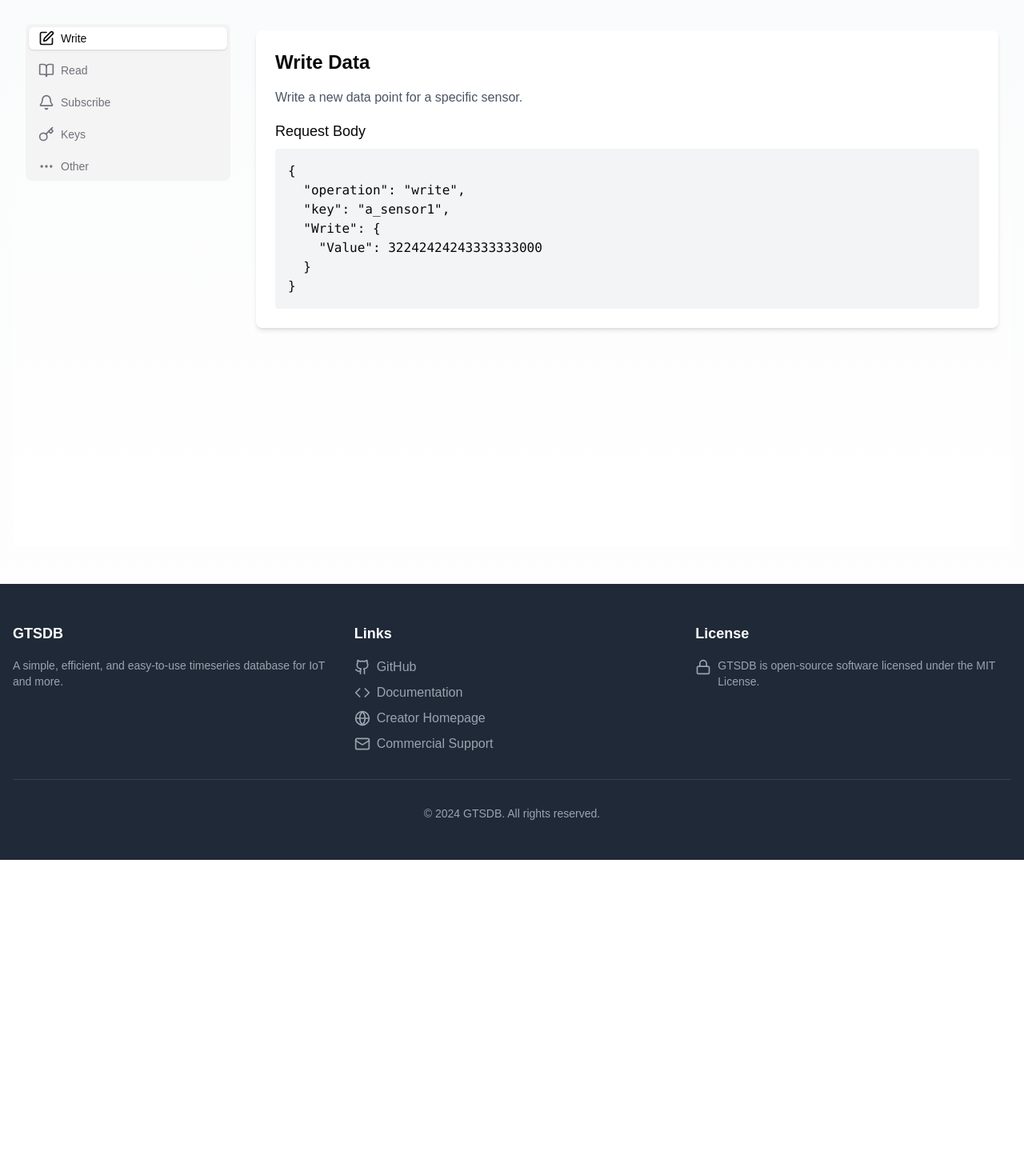
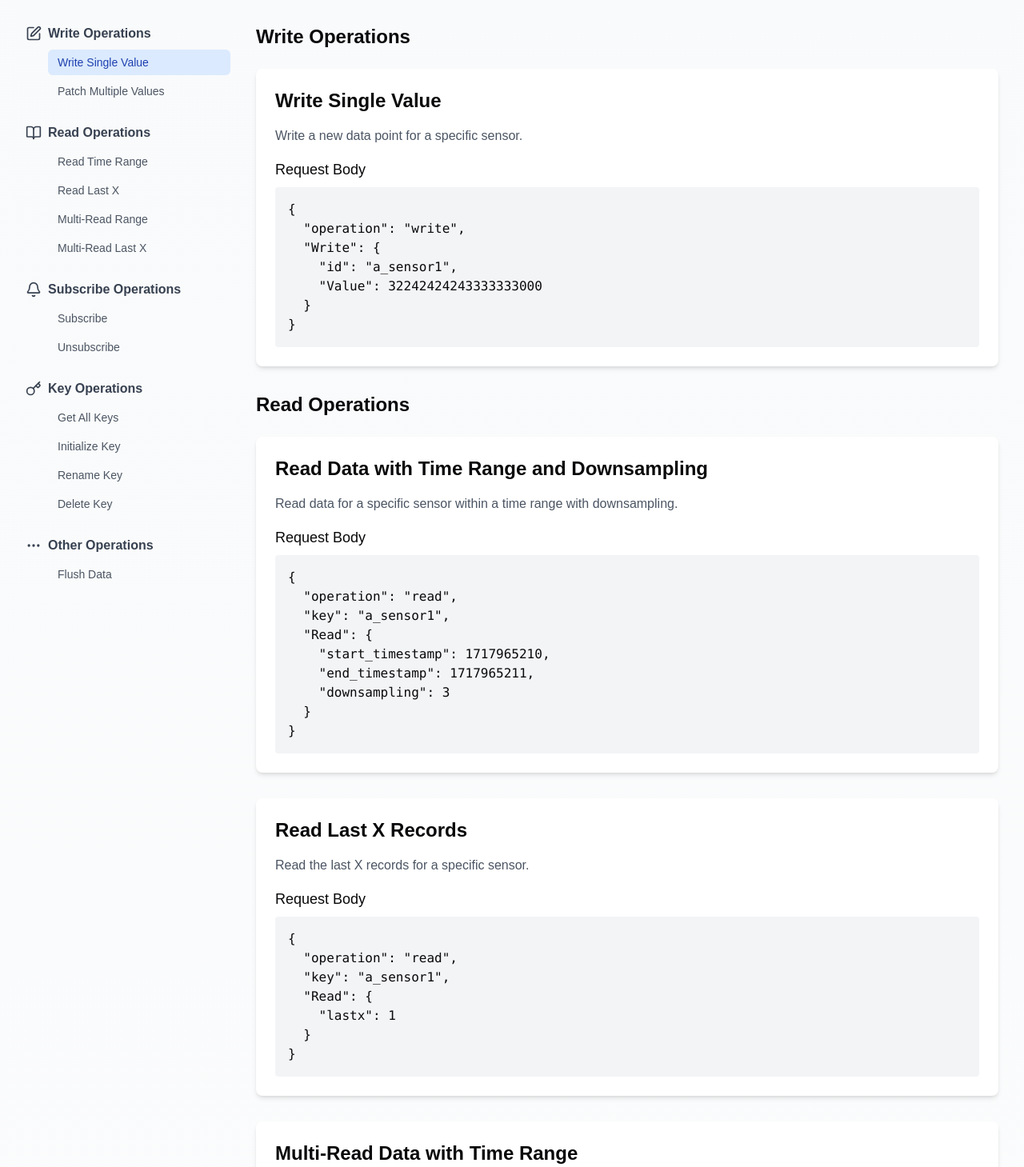
Before and after one commit to abbychau/gtsdb-homepage, a Next.js app: page /Documentation in a window 1280 px wide. Shown: the part 231-1690 px from the top of the page at 80% size. Before the commit the page ends 1306 px from the top, so only its background shows below. Built offline with nearby package versions, Linux system fonts and the light colour scheme.

Commit message:
feat: add API documentation for data operations including write, read, subscribe, and patch

```diff
--- a/app/Documentation/page.tsx
+++ b/app/Documentation/page.tsx
@@ -1,7 +1,7 @@
 "use client"
 
 import { Code, Github, Globe, Lock, Download, Mail, HomeIcon } from 'lucide-react'
-import { useState } from "react"
+import { useEffect, useRef, useState } from "react"
 import { Tabs, TabsContent, TabsList, TabsTrigger } from "@/components/ui/tabs"
 import { cn } from "@/lib/utils"
 import { Edit, BookOpen, Bell, Key, MoreHorizontal } from 'lucide-react'
@@ -18,8 +18,10 @@
           </h1>
           <nav>
             <ul className="flex space-x-6">
+
+              <li><a href="https://github.com/abbychau/gtsdb" target='_blank' className="text-gray-600 hover:text-blue-600 transition-colors">
               <Github className="h-5 w-5" />
-
+              </a></li>
               <li><a href="https://github.com/abbychau/gtsdb/releases" target='_blank' className="text-gray-600 hover:text-blue-600 transition-colors">
               <Download className="h-5 w-5" />
               </a></li>
@@ -94,7 +96,93 @@
   )
 }
 function DocumentationPage() {
-  const [activeTab, setActiveTab] = useState("write")
+  const [activeSection, setActiveSection] = useState("write-single")
+  const sectionRefs = {
+    'write-single': useRef<HTMLDivElement>(null),
+    'read-range': useRef<HTMLDivElement>(null),
+    'read-last': useRef<HTMLDivElement>(null),
+    'read-multi-range': useRef<HTMLDivElement>(null),
+    'read-multi-last': useRef<HTMLDivElement>(null),
+    'subscribe': useRef<HTMLDivElement>(null),
+    'unsubscribe': useRef<HTMLDivElement>(null),
+    'keys-get': useRef<HTMLDivElement>(null),
+    'keys-init': useRef<HTMLDivElement>(null),
+    'keys-rename': useRef<HTMLDivElement>(null),
+    'keys-delete': useRef<HTMLDivElement>(null),
+    'flush': useRef<HTMLDivElement>(null),
+    'patch': useRef<HTMLDivElement>(null),
+  }
+
+  useEffect(() => {
+    const observer = new IntersectionObserver(
+      (entries) => {
+        entries.forEach((entry) => {
+          if (entry.isIntersecting) {
+            setActiveSection(entry.target.id)
+          }
+        })
+      },
+      { threshold: 0.5 }
+    )
+
+    Object.values(sectionRefs).forEach(
+      (ref) => ref.current && observer.observe(ref.current)
+    )
+
+    return () => observer.disconnect()
+  }, [])
+
+  type SectionId = keyof typeof sectionRefs;
+
+  const scrollToSection = (sectionId: SectionId) => {
+    sectionRefs[sectionId]?.current?.scrollIntoView({ behavior: 'smooth' })
+  }
+
+  const navigationItems = [
+    {
+      group: 'Write Operations',
+      icon: <Edit className="h-5 w-5" />,
+      items: [
+        { id: 'write-single' as SectionId, label: 'Write Single Value' },
+        { id: 'patch' as SectionId, label: 'Patch Multiple Values' },
+      ]
+    },
+    {
+      group: 'Read Operations',
+      icon: <BookOpen className="h-5 w-5" />,
+      items: [
+        { id: 'read-range' as SectionId, label: 'Read Time Range' },
+        { id: 'read-last' as SectionId, label: 'Read Last X' },
+        { id: 'read-multi-range' as SectionId, label: 'Multi-Read Range' },
+        { id: 'read-multi-last' as SectionId, label: 'Multi-Read Last X' },
+      ]
+    },
+    {
+      group: 'Subscribe Operations',
+      icon: <Bell className="h-5 w-5" />,
+      items: [
+        { id: 'subscribe' as SectionId, label: 'Subscribe' },
+        { id: 'unsubscribe' as SectionId, label: 'Unsubscribe' },
+      ]
+    },
+    {
+      group: 'Key Operations',
+      icon: <Key className="h-5 w-5" />,
+      items: [
+        { id: 'keys-get' as SectionId, label: 'Get All Keys' },
+        { id: 'keys-init' as SectionId, label: 'Initialize Key' },
+        { id: 'keys-rename' as SectionId, label: 'Rename Key' },
+        { id: 'keys-delete' as SectionId, label: 'Delete Key' },
+      ]
+    },
+    {
+      group: 'Other Operations',
+      icon: <MoreHorizontal className="h-5 w-5" />,
+      items: [
+        { id: 'flush' as SectionId, label: 'Flush Data' },
+      ]
+    },
+  ]
 
   return (
     <div className="min-h-screen bg-gradient-to-b from-gray-50 to-white">
@@ -104,81 +192,56 @@
           All payloads are in JSON format. Endpoints are either <code className='bg-gray-200 p-1 rounded-sm'>POST /</code> OR <code className='bg-slate-200 p-1 rounded-sm'>TCP</code>.
         </p>
 
-        <Tabs
-          defaultValue="write"
-          className="flex flex-col md:flex-row gap-8"
-          onValueChange={setActiveTab}
-        >
-          <TabsList className="w-full md:w-64 flex-shrink-0 flex flex-col h-full space-y-3">
-            <TabsTrigger
-              value="write"
-              className={cn(
-                "justify-start w-full",
-                activeTab === "write" && "bg-blue-100 text-blue-800"
-              )}
-            >
-              <Edit className="w-5 h-5 mr-2" />
-              Write
-            </TabsTrigger>
-            <TabsTrigger
-              value="read"
-              className={cn(
-                "justify-start w-full",
-                activeTab === "read" && "bg-blue-100 text-blue-800"
-              )}
-            >
-              <BookOpen className="w-5 h-5 mr-2" />
-              Read
-            </TabsTrigger>
-            <TabsTrigger
-              value="subscribe"
-              className={cn(
-                "justify-start w-full",
-                activeTab === "subscribe" && "bg-blue-100 text-blue-800"
-              )}
-            >
-              <Bell className="w-5 h-5 mr-2" />
-              Subscribe
-            </TabsTrigger>
-            <TabsTrigger
-              value="keys"
-              className={cn(
-                "justify-start w-full",
-                activeTab === "keys" && "bg-blue-100 text-blue-800"
-              )}
-            >
-              <Key className="w-5 h-5 mr-2" />
-              Keys
-            </TabsTrigger>
-            <TabsTrigger
-              value="other"
-              className={cn(
-                "justify-start w-full",
-                activeTab === "other" && "bg-blue-100 text-blue-800"
-              )}
-            >
-              <MoreHorizontal className="w-5 h-5 mr-2" />
-              Other
-            </TabsTrigger>
-          </TabsList>
+        <div className="flex flex-col md:flex-row gap-8">
+          <nav className="w-full md:w-64 flex-shrink-0">
+            <div className="sticky top-20 flex flex-col space-y-6">
+              {navigationItems.map(({ group, icon, items }) => (
+                <div key={group} className="space-y-2">
+                  <div className="font-semibold flex items-center text-gray-700">
+                    {icon}
+                    <span className="ml-2">{group}</span>
+                  </div>
+                  <div className="flex flex-col space-y-1 pl-7">
+                    {items.map(({ id, label }) => (
+                      <button
+                        key={id}
+                        onClick={() => scrollToSection(id)}
+                        className={cn(
+                          "text-left px-3 py-1.5 rounded-md text-sm transition-colors",
+                          "hover:bg-blue-50 hover:text-blue-800",
+                          activeSection === id ? "bg-blue-100 text-blue-800" : "text-gray-600"
+                        )}
+                      >
+                        {label}
+                      </button>
+                    ))}
+                  </div>
+                </div>
+              ))}
+            </div>
+          </nav>
 
           <div className="flex-grow">
-            <TabsContent value="write">
+            {/* Write Operations */}
+            <div ref={sectionRefs['write-single']} id="write-single">
+              <h2 className="text-2xl font-bold mb-6">Write Operations</h2>
               <ApiEndpoint
-                title="Write Data"
+                title="Write Single Value"
                 description="Write a new data point for a specific sensor."
                 endpoint="POST /"
                 requestBody={{
                   operation: "write",
-                  key: "a_sensor1",
                   Write: {
+                    id: "a_sensor1",
                     Value: 32242424243333333333.3333
                   }
                 }}
               />
-            </TabsContent>
+            </div>
 
-            <TabsContent value="read">
+            {/* Read Operations */}
+            <div ref={sectionRefs['read-range']} id="read-range">
+              <h2 className="text-2xl font-bold mb-6">Read Operations</h2>
               <ApiEndpoint
                 title="Read Data with Time Range and Downsampling"
                 description="Read data for a specific sensor within a time range with downsampling."
@@ -193,6 +256,8 @@
                   }
                 }}
               />
+            </div>
+            <div ref={sectionRefs['read-last']} id="read-last">
               <ApiEndpoint
                 title="Read Last X Records"
                 description="Read the last X records for a specific sensor."
@@ -205,9 +270,41 @@
                   }
                 }}
               />
-            </TabsContent>
+            </div>
+            <div ref={sectionRefs['read-multi-range']} id="read-multi-range">
+              <ApiEndpoint
+                title="Multi-Read Data with Time Range"
+                description="Read data from multiple sensors within a time range with downsampling."
+                endpoint="POST /"
+                requestBody={{
+                  operation: "multi-read",
+                  keys: ["sensor1", "sensor2", "sensor3"],
+                  read: {
+                    start_timestamp: 1717965210,
+                    end_timestamp: 1717965211,
+                    downsampling: 3
+                  }
+                }}
+              />
+            </div>
+            <div ref={sectionRefs['read-multi-last']} id="read-multi-last">
+              <ApiEndpoint
+                title="Multi-Read Last X Records"
+                description="Read the last X records from multiple sensors."
+                endpoint="POST /"
+                requestBody={{
+                  operation: "multi-read",
+                  keys: ["sensor1", "sensor2", "sensor3"],
+                  read: {
+                    lastx: 1
+                  }
+                }}
+              />
+            </div>
 
-            <TabsContent value="subscribe">
+            {/* Subscribe Operations */}
+            <div ref={sectionRefs['subscribe']} id="subscribe">
+              <h2 className="text-2xl font-bold mb-6">Subscribe Operations</h2>
               <ApiEndpoint
                 title="Subscribe to a Key"
                 description="Subscribe to updates for a specific sensor."
@@ -217,6 +314,8 @@
                   key: "sensor1"
                 }}
               />
+            </div>
+            <div ref={sectionRefs['unsubscribe']} id="unsubscribe">
               <ApiEndpoint
                 title="Unsubscribe from a Key"
                 description="Unsubscribe from updates for a specific sensor."
@@ -226,9 +325,11 @@
                   key: "sensor1"
                 }}
               />
-            </TabsContent>
+            </div>
 
-            <TabsContent value="keys">
+            {/* Key Operations */}
+            <div ref={sectionRefs['keys-get']} id="keys-get">
+              <h2 className="text-2xl font-bold mb-6">Key Operations</h2>
               <ApiEndpoint
                 title="Get All Keys"
                 description="Retrieve a list of all sensor keys in the database."
@@ -237,6 +338,8 @@
                   operation: "ids"
                 }}
               />
+            </div>
+            <div ref={sectionRefs['keys-init']} id="keys-init">
               <ApiEndpoint
                 title="Initialize a New Key"
                 description="Initialize a new sensor key in the database."
@@ -246,6 +349,8 @@
                   key: "new_sensor"
                 }}
               />
+            </div>
+            <div ref={sectionRefs['keys-rename']} id="keys-rename">
               <ApiEndpoint
                 title="Rename a Key"
                 description="Rename an existing sensor key in the database."
@@ -256,6 +361,8 @@
                   toKey: "new_sensor_name"
                 }}
               />
+            </div>
+            <div ref={sectionRefs['keys-delete']} id="keys-delete">
               <ApiEndpoint
                 title="Delete a Key"
                 description="Delete a sensor key from the database."
@@ -265,9 +372,11 @@
                   key: "sensor_to_delete"
                 }}
               />
-            </TabsContent>
+            </div>
 
-            <TabsContent value="other">
+            {/* Other Operations */}
+            <div ref={sectionRefs['flush']} id="flush">
+              <h2 className="text-2xl font-bold mb-6">Other Operations</h2>
               <ApiEndpoint
                 title="Flush All Data Points"
                 description="Make sure all data points are written to disk."
@@ -276,9 +385,24 @@
                   operation: "flush"
                 }}
               />
-            </TabsContent>
+            </div>
+
+            {/* Patch Operations */}
+            <div ref={sectionRefs['patch']} id="patch">
+              <h2 className="text-2xl font-bold mb-6">Patch Operations</h2>
+              <ApiEndpoint
+                title="Patch Data Points"
+                description="Update or insert multiple data points for a specific sensor using CSV format."
+                endpoint="POST /"
+                requestBody={{
+                  operation: "data-patch",
+                  key: "sensor1",
+                  data: "1717965210,123.45\n1717965211,123.46\n1717965212,123.47"
+                }}
+              />
+            </div>
           </div>
-        </Tabs>
+        </div>
       </div>
     </div>
   )
--- a/app/page.tsx
+++ b/app/page.tsx
@@ -291,10 +291,9 @@
 POST /
 {
     "operation": "write",
-    "key": "a_sensor1",
     "Write": {
-        "Value": 32242424243333333333.3333,
-        "Timestamp": 1617965210 // optional
+        "id": "a_sensor1",
+        "Value": 32242424243333333333.3333
     }
 }
                       `}</code>
@@ -303,25 +302,47 @@
                   <TabsContent value="read">
                     <pre className="text-sm">
                       <code>{`
+# Read with time range:
 POST /
 {
     "operation": "read",
-    "key": "a_sensor1",
-    "Read": { //optional
-        "StartTime": 1617965210,
-        "EndTime": 1617965211,
-        "Downsample": 3,
-        "Aggregation": "avg"
+    "Read": {
+        "id": "a_sensor1",
+        "start_timestamp": 1717965210,
+        "end_timestamp": 1717965211,
+        "downsampling": 3
     }
 }
 
-# Or read last X records:
+# Read last X records:
 POST /
 {
     "operation": "read",
-    "key": "a_sensor1",
     "Read": {
-        "LastX": 1
+        "id": "a_sensor1",
+        "lastx": 1
+    }
+}
+
+# Multi-read with time range:
+POST /
+{
+    "operation": "multi-read",
+    "keys": ["sensor1", "sensor2", "sensor3"],
+    "read": {
+        "start_timestamp": 1717965210,
+        "end_timestamp": 1717965211,
+        "downsampling": 3
+    }
+}
+
+# Multi-read last X records:
+POST /
+{
+    "operation": "multi-read",
+    "keys": ["sensor1", "sensor2", "sensor3"],
+    "read": {
+        "lastx": 1
     }
 }
                       `}</code>
@@ -352,6 +373,18 @@
 {
   "operation": "unsubscribe",
   "key": "sensor1"
+}
+                      `}</code>
+                    </pre>
+                  </TabsContent>
+                  <TabsContent value="patch">
+                    <pre className="text-sm">
+                      <code>{`
+POST /
+{
+    "operation": "data-patch",
+    "key": "sensor1",
+    "data": "1717965210,123.45\\n1717965211,123.46\\n1717965212,123.47"
 }
                       `}</code>
                     </pre>
@@ -446,6 +479,19 @@
             </TabsContent>
           </div>
         </Tabs>
+
+        {/* Add this new section below the tabs */}
+        <div className="mt-12 text-center">
+          <p className="text-lg mb-4">Need more details? Check out our complete API documentation.</p>
+          <Link
+            href="/Documentation"
+            className="inline-flex items-center px-6 py-3 bg-white text-gray-800 rounded-lg font-semibold hover:bg-blue-50 transition-colors"
+          >
+            <Book className="h-5 w-5 mr-2" />
+            View Full API Documentation
+            <ArrowRight className="ml-2 h-5 w-5" />
+          </Link>
+        </div>
       </div>
     </section>
   )
```
Also changed, not shown: 2 other files (tests, documents, lock files or other folders).
